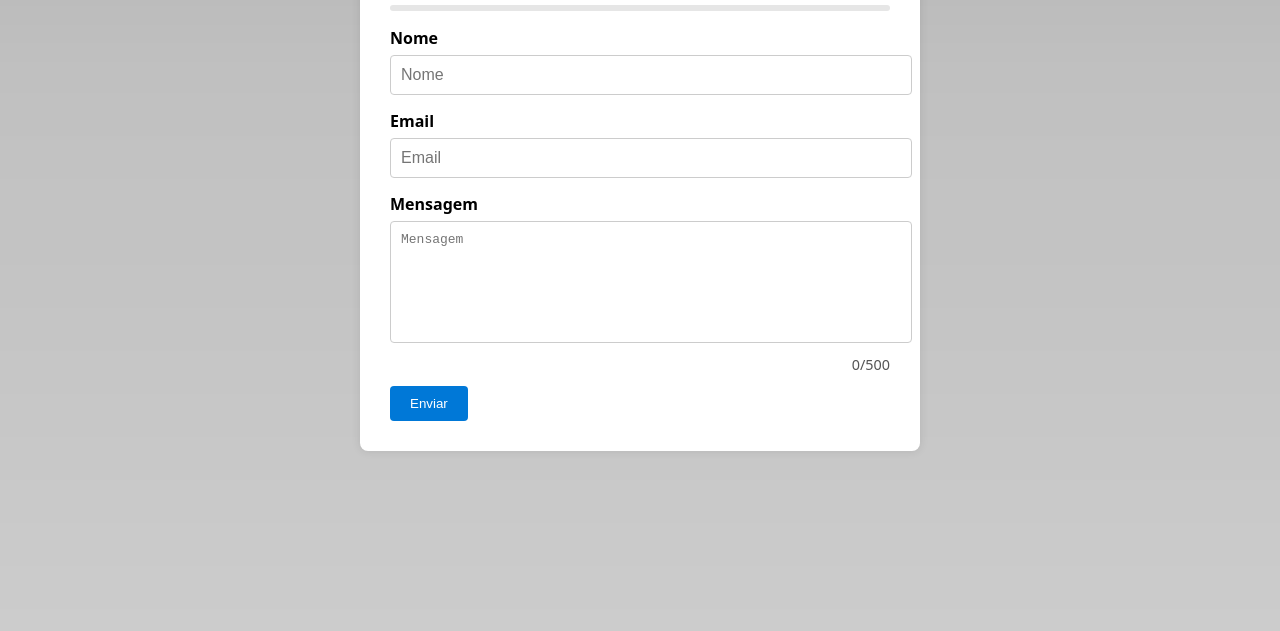
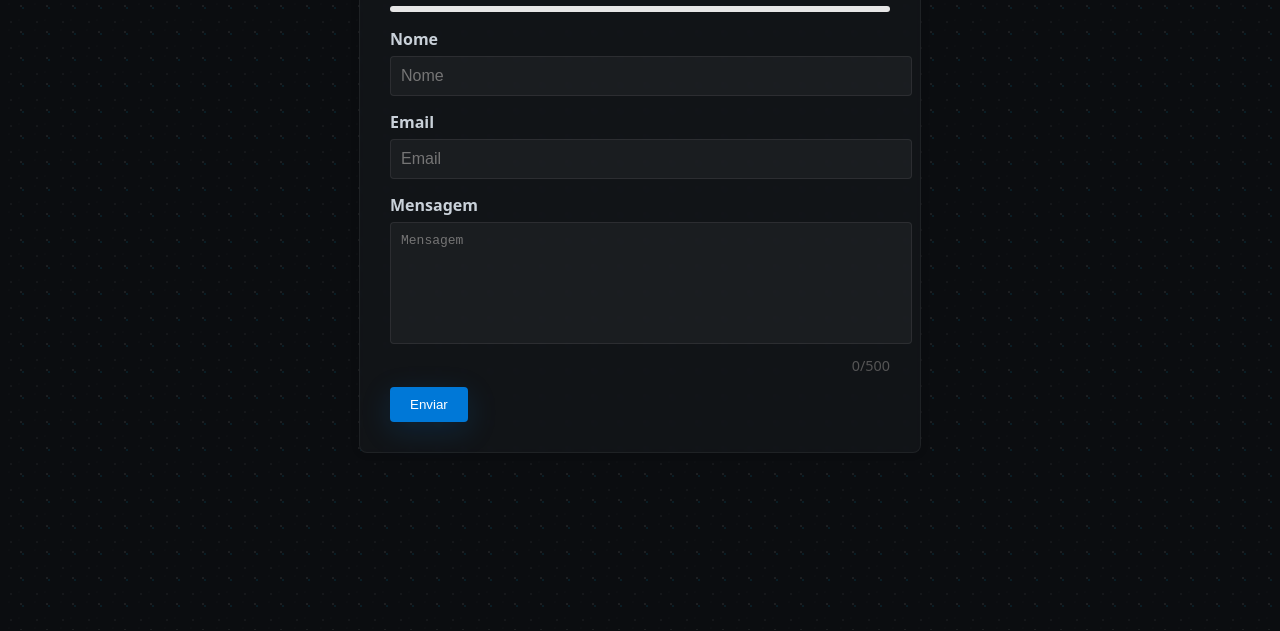
Before and after one commit to jenafree/projeto-automacao-fullstack, a website: page frontend/index.html in a window 1280 px wide. Shown: the part 169-800 px from the top of the page. Drawn offline with Linux system fonts and the light colour scheme.

Commit message:
feat(ui): tema dark com fundo pontilhado animado e branding jenafree; shift-left smoke script

```diff
--- a/frontend/index.html
+++ b/frontend/index.html
@@ -19,7 +19,10 @@
 </head>
 
 <body>
-  <div class="bg-kenburns" id="bg"></div>
+  <div class="bg-dots"></div>
+  <header class="brand" aria-label="jenafree">
+    <span class="brand__logo">jenafree</span>
+  </header>
 
   <div class="container">
 
--- a/frontend/style.css
+++ b/frontend/style.css
@@ -1,8 +1,8 @@
 /* Estiliza o corpo da página */
 body {
   font-family: var(--font-body);
-  background: var(--color-bg);
-  padding: 50px;                          /* Espaço interno ao redor do conteúdo */
+  background: #0b0d10;
+  padding: 50px;
 }
 
 .bg-kenburns {
@@ -30,24 +30,40 @@ body {
   100% { transform: scale(1.12) translate(2%, 2%); }
 }
 
+/* Marca e fundo pontilhado animado (modo dark) */
+.brand { position: fixed; top: 18px; left: 22px; z-index: 10; color: #e6eaf0; font-weight: 800; letter-spacing: .4px; }
+.brand__logo { font-size: 20px }
+.bg-dots { position: fixed; inset: 0; z-index: -1; pointer-events: none; background:
+  radial-gradient(2px 2px at 20px 20px, rgba(255,255,255,.08) 40%, transparent 42%) 0 0/26px 26px,
+  radial-gradient(2px 2px at 10px 10px, rgba(255,255,255,.05) 35%, transparent 40%) 0 0/26px 26px,
+  radial-gradient(2px 2px at 8px 18px, rgba(255,255,255,.03) 30%, transparent 40%) 0 0/26px 26px,
+  radial-gradient(2px 2px at 18px 8px, rgba(255,255,255,.03) 30%, transparent 40%) 0 0/26px 26px,
+  radial-gradient(2px 2px at 22px 22px, rgba(0,200,255,.10) 35%, transparent 42%) 0 0/26px 26px;
+  animation: drift 18s ease-in-out infinite alternate; }
+@keyframes drift { to { transform: translateY(-6px) translateX(6px) } }
+
 /* Estilo para o contêiner do formulário */
 .container {
-  background: var(--color-surface);
-  padding: 30px;                          /* Espaçamento interno */
-  max-width: 500px;                       /* Largura máxima do formulário */
-  margin: 0 auto;                         /* Centraliza horizontalmente */
+  padding: 30px;
+  max-width: 500px;
+  margin: 0 auto;
   border-radius: var(--radius-md);
   box-shadow: var(--shadow-sm);
+  backdrop-filter: saturate(1.2) blur(2px);
+  background: rgba(20,22,26,.84);
+  border: 1px solid rgba(255,255,255,.06);
 }
 
 /* Estilo compartilhado entre input e textarea */
 input, textarea {
-  width: 100%;                            /* Ocupa toda a largura do container */
-  margin-bottom: 15px;                   /* Espaço entre os campos */
-  padding: 10px;                          /* Espaço interno dos campos */
-  font-size: 1em;                         /* Tamanho da fonte relativo */
-  border: 1px solid var(--color-border);
+  width: 100%;
+  margin-bottom: 15px;
+  padding: 10px;
+  font-size: 1em;
+  border: 1px solid rgba(255,255,255,.08);
   border-radius: var(--radius-sm);
+  background: rgba(255,255,255,.04);
+  color: #e6eaf0;
 }
 
 /* Estilo adicional específico para o campo textarea */
@@ -64,12 +80,14 @@ button {
   border: none;                           /* Remove borda padrão */
   border-radius: var(--radius-sm);
   cursor: pointer;                        /* Mostra a mãozinha ao passar o mouse */
+  box-shadow: 0 8px 30px rgba(0,120,215,.18);
 }
 
 label {
   display: block;
   margin-bottom: 6px;
   font-weight: 600;
+  color: #c9d1d9;
 }
 
 .erro {
```
Also changed, not shown: package.json (+6 -3 lines), tests/cypress/e2e/smoke.cy.js (added, +27 -0 lines), README.md.
